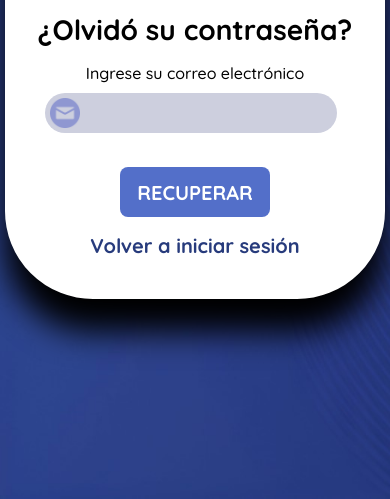
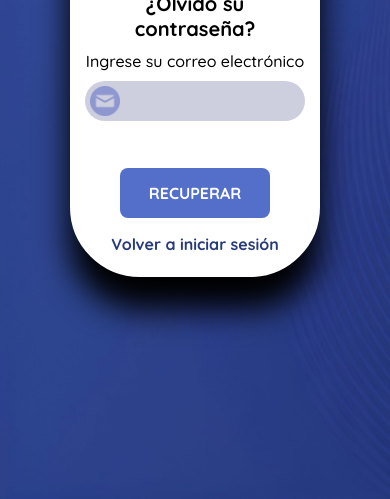
Before and after one commit to HectorB24/Automatroni-Web, a plain HTML site: page Interfaz-recuperar-contraseña/index.html in a window 390 px wide. Shown: the part 345-844 px from the top of the page. Drawn offline with Linux system fonts and the light colour scheme.

Commit message:
agregada la version mobile, tablet y desktop de la interfaz para recuperacion de contraseña

```diff
--- a/Interfaz-recuperar-contraseña/index.html
+++ b/Interfaz-recuperar-contraseña/index.html
@@ -10,11 +10,14 @@
     <link href="https://fonts.googleapis.com/css2?family=Fredoka:wght@600&family=Open+Sans:wght@300;500;700&family=Quicksand:wght@300;500;700&display=swap" rel="stylesheet">
     <link rel="shortcut icon" href="./imagenes/logo-automatroni-icono.ico">
     <title>Automatroni | Administración</title>
-    <link rel="stylesheet" href="./styles.css">
+    <link rel="stylesheet" href="./styles/styles.css">
+    <link rel="stylesheet" href="./styles/styles-tablet.css" media="screen and (min-width: 600px)">
+    <link rel="stylesheet" href="./styles/styles-desktop.css" media="screen and (min-width: 900px) and (min-height:900px)">
 </head>
 <body>
-    <main class="login-admin">
-        <section class="form-container">
+    <main>
+        <section class="container">
+            <section class="sect-1">
                 <figure>
                     <img src="./imagenes/logo.svg" alt="logo-automatroni" class="logo-automatroni">
                 </figure>
@@ -23,18 +26,19 @@
                     ¿Olvidó su contraseña?
                 </h1>
                 <span>Ingrese su correo electrónico</span>
-            <form action="/" class="form-login-admin">
+                <form action="/" class="form-password">
                     <section class="section-email">
-                    <label for="user">
-                        <img class="email-image" src="./imagenes/email.ico" alt="email">
+                        <label for="email">
+                            <img class="email-icon" src="./imagenes/email.ico" alt="email">
                         </label>
-                    <input type="email" id="user" class="input input-user" autocomplete="name" required>
+                        <input type="email" id="email" class="input input-email" autocomplete="name" required>
                     </section>
-
+                </form>
+            </section>
+            <section class="sect-2">
                 <input type="submit" value="RECUPERAR" class="enter-buttom">
-            </form>
-
                 <a href="../Interfaz-login-Administrador-Automatroni/index.html" class="question-login">Volver a iniciar sesión</a>
+            </section>
         </section>
     </main>
 </body>
--- /dev/null
+++ b/Interfaz-recuperar-contraseña/styles/styles-desktop.css
@@ -0,0 +1,13 @@
+:root{
+    --sm: 1.8rem;
+    --md: 2.2rem;
+    --lg: 4rem;
+}
+main .container{
+    max-width: 30rem;
+}
+.logo-automatroni{
+    margin-top: 1rem;
+    width: 10.5rem;
+    height: 10.5rem;
+}
--- /dev/null
+++ b/Interfaz-recuperar-contraseña/styles/styles-tablet.css
@@ -0,0 +1,3 @@
+main .container{
+    max-width: 35rem;
+}
--- a/Interfaz-recuperar-contraseña/styles.css
+++ b/Interfaz-recuperar-contraseña/styles/styles.css
@@ -8,119 +8,128 @@
     --input-color: #CDCFDE;
     --buttom-color: #536FC9;
     --question-color: #273B7C;
-    --sm: 20px;
-    --md: 28px;
-    --lg: 44px;
+    --sm: 1.6rem;
+    --md: 2.0rem;
+    --lg: 4rem;
+}
+html{
+    font-size: 62.5%;
 }
 body{
-    margin: 0;
-    background-image: url(./imagenes/login-background-responsive.jpg);
+    background-image: url(../imagenes/login-background-responsive.jpg);
+    background-size: cover;
     display: flex;
     justify-content: center;
-    background-size: cover;
-    font-family: 'Fredoka', sans-serif;
-    font-family: 'Open Sans', sans-serif;
     font-family: 'Quicksand', sans-serif;
 }
-.login-admin{
-    margin-left: 0px;
-    width: 380px;
+main{
+    width: 100vw;
     height: 100vh;
-    display: grid;
-    place-items: center;
+    display: flex;
+    align-items: center;
+    justify-content: center;
 }
-.form-container{
+main .container{
     display: flex;
     flex-direction: column;
     align-items: center;
+    justify-content: space-between;
+    height: 60%;
+    width: 90%;
+    max-width: 25rem;
+    min-width: 23rem;
+    max-height: 40rem;
+    min-height: 38.5rem;
     background-color: var(--white);
     border: solid var(--white);
-    border-radius: 88px;
-    height: 444px;
-    width: 380px;
-    box-shadow: 0px 32px 32px 1px black;
+    border-radius: 7rem;
+    box-shadow: 0 3.2rem 3.2rem 0.1rem black;
 }
-figure{
-    margin: 0;
+main .sect-1, main .sect-2{
+    width: inherit;
+    display: flex;
+    flex-direction: column;
+    align-items: center;
+}
+main .sect-2{
+    margin-bottom: 2rem;
 }
 .logo-automatroni{
-    margin-top: 16px;
-    width: 110px;
-    margin-bottom: 0px;
+    margin-top: 0.8rem;
+    width: 9rem;
+    height: 9rem;
     justify-self: center;
 }
 .title{
     font-size: var(--md);
     font-weight: bold;
-    margin-top: 24px;
-    margin-bottom: 16px;
+    margin-top: 1rem;
+    margin-bottom: 1rem;
     text-align: center;
 }
-.form-login-admin{
+span{
+    font-size: var(--sm);
+}
+.form-password{
     display: flex;
     flex-direction: column;
-    width: 300px;
-    font-family: 'Quicksand', sans-serif;
-}
-.label-user{
-    font-size: var(--sm);
-    font-weight:500px;
-    margin-bottom: 8px;
-    font-family: 'Quicksand', sans-serif;
+    width: 100%;
 }
 .section-email{
-    margin-top: 10px;
+    margin-top: 1rem;
     display: flex;
     align-items: center;
     background-color: var(--input-color);
     border: none;
-    border-radius: 32px;
-    height: 40px;
+    border-radius: 3.2rem;
+    height: 4rem;
     font-size: var(--sm);
     padding: 0px;
-    margin-bottom: 20px;
-    width: 292px;
+    margin-bottom: 2rem;
+    width: 100%;
 }
 .section-email label{
-    margin-left: 5px;
-    width: 30px;
-    height: 30px;
-    margin-right: 3px;
+    width: 3rem;
+    height: 3rem;
+    margin-left: 0.5rem;
+    margin-right: 0.3rem;
 }
-.email-image{
+.email-icon{
     display: inline-block;
-    height: 30px;
-    width: 30px;
+    height: 3rem;
+    width: 3rem;
 }
-.input-user{
+.input-email{
     display: inline-block;
-    width: 230px;
-    height: 38px;
+    width: 70%;
+    height: 100%;
     background-color: var(--input-color);
     margin: 0;
     border: 0;
     outline: none;
+    font-size: var(--sm);
     font-family: 'Quicksand', sans-serif;
+}
+.section-email:hover{
+    box-shadow: 0 0 0.4rem 0 #000001;
 }
 .enter-buttom{
     /*texto interno*/
     text-align: center;
     background-color: var(--buttom-color);
     font-size: var(--sm);
-    font-family: 'Fredoka', sans-serif;
-    font-family: 'Open Sans', sans-serif;
     font-family: 'Quicksand', sans-serif;
     font-weight: bold;
     /*dimensiones y posición del button y del modelo de caja*/
-    width: 150px;
-    height: 50px;
-    margin-top: 14px;
-    margin-bottom: 16px;
+    width: 15rem;
+    height: 5rem;
+    margin-top: 1.4rem;
+    margin-bottom: 1.6rem;
     align-self: center;
     /*estilo*/
     color: var(--white);
     border: none;
-    border-radius: 8px;
+    border-radius: 0.8rem;
     cursor: pointer;
 }
 .enter-buttom:hover{
```
Also changed, not shown: 2 other files. Lines whose indentation alone changed are shown as unchanged.
